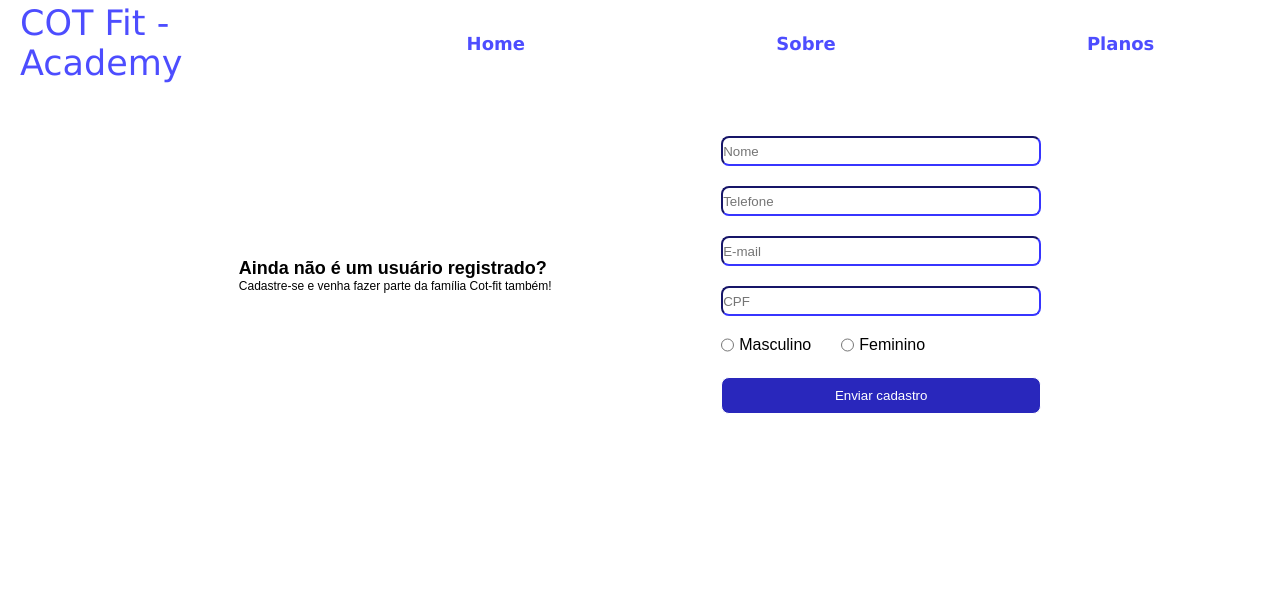
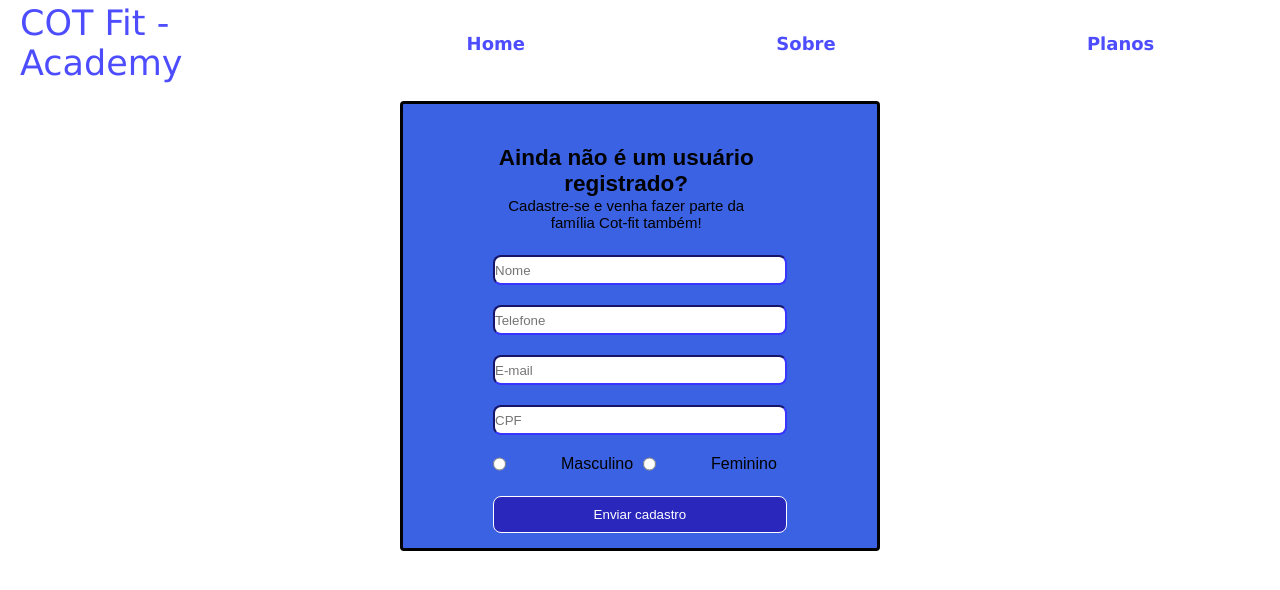
Before and after one commit to k-js/CodFit-Academy, a React (Vite) app: page / in a window 1280 px wide. Shown: the top 590 px of the page. Built offline with nearby package versions, Linux system fonts and the light colour scheme.

Commit message:
Arrumando grid css
Arrumando grid css

```diff
--- a/src/pages/CadClientes/CadClientes.css
+++ b/src/pages/CadClientes/CadClientes.css
@@ -1,27 +1,38 @@
 .cadastro{
-    display: flex;
+    display: grid;
+    background-color: #3b62e2;
+    border: 3px solid ;
+    border-radius: 4px;
     justify-content: center;
+    gap: 50px;
+    margin-top: 15px;
+    margin-bottom: 15px;
+    margin-left: 400px;
+    margin-right: 400px;
+    padding: 15px;
     align-items: center;
-    gap: 60px;
-    margin-top: 50px;
-    margin-bottom: 70px;
 }
 
 .text{
-    width: 33%;
-    height: 15%;
-    font-size: 12px;
+    width: 60%;
+    height: 40%;
+    margin-right: 15px;
+    margin-left: 75px;
+    font-size: 15px;
     color: black;
+    display: grid;
+    text-align: center;
 }
 
 .text>h3{
     font-size: 20px;
     margin-bottom: 30px;
     color: black;
+    display: grid;
 }
 
 .formCadastro{
-    display: flex;
+    display: grid;
     flex-direction: column;
     width: 25%;
 }
@@ -31,6 +42,8 @@
     margin-bottom: 20px;
     border-radius: 8px;
     border-color: #2927bc;
+    margin-right: 15px;
+    margin-left: 75px;
 }
 
 .formCadastro>button{
@@ -40,14 +53,20 @@
     color: #ffffff;
     background-color: #2927bc;
     border: #ffffff 1px solid;
+    margin-right: 15px;
+    margin-left: 75px;
 }
 
 .radioInput{
     margin-bottom: 23px;
     display: flex;
+    margin-right: 15px;
+    margin-left: 75px;
 }
 
 .radioInput>label{
     margin-right: 30px;
     margin-left: 5px;
+    margin-right: 10px;
+    margin-left: 55px;
 }
```
